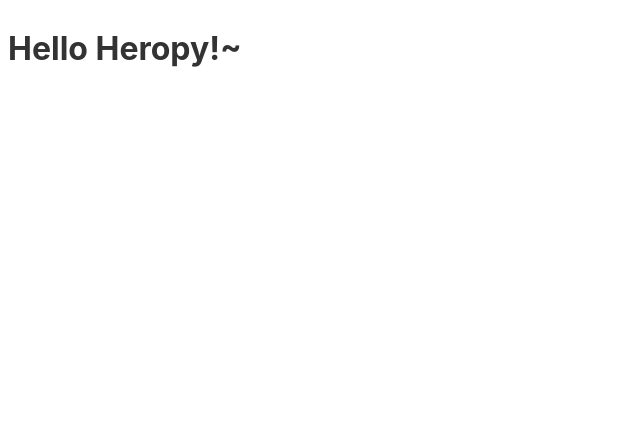
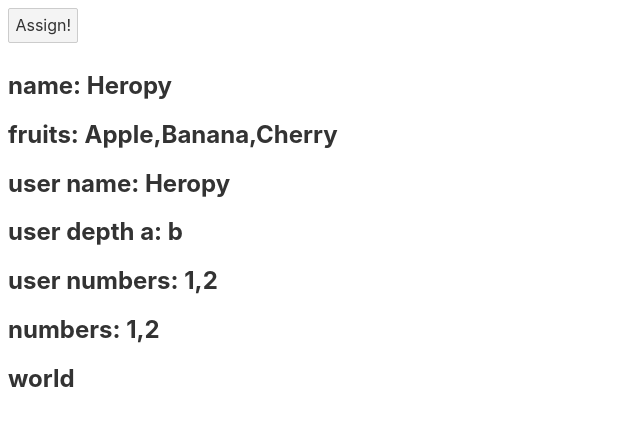
Before and after one commit to seongholim-11/all_svelte_practice, a Svelte app in the folder svelte-app/: page / in a window 1280 px wide. Shown: the top 426 px of the page, without its empty margins (0-640 px from the left). Built offline with nearby package versions, Linux system fonts and the light colour scheme.

Commit message:
할당(Assignment)

```diff
--- a/svelte-app/src/App.svelte
+++ b/svelte-app/src/App.svelte
@@ -1,13 +1,42 @@
 <script>
-    let name = "Heropy";
-    let index = 0;
+    let name = 'Heropy'
+    let fruits = ['Apple', 'Banana', 'Cherry']
+    let user = {
+        name: 'Heropy',
+        depth: {
+            a: 'b'
+        },
+        numbers: [1, 2]
+    }
+    // assign 함수 내부에서 할당연산자를 사용하지 않았기 때문에 반응성을 가지지 못함
+    let numbers = user.numbers
+    // 보간법을 사용할 때는 스크립트 태그의 최상위에서만 변수를 선언
+    let hello = 'world'
+
+    function assign() {
+        // svelte는 할당 연산자를 통한 변화만 반응성을 가짐
+        name = 'Neo'
+        // fruits.push('Orange')
+        // fruits = fruits
+        fruits = [...fruits, 'Orange']
+        // $$invalidate(2(실행순서), user.name="Neo"(갱신 코드), user(갱신 데이터))
+        // $$incalidate(2, user.depth.a ='c', user)
+        // 객체 내부의 데이터가 갱신되더라도 user 전체가 갱신됨.
+        // await tick() 반응성을 가지는 데이터가 갱신되면 실제 화면이 갱신될 때까지 기다림
+        user.name = 'Neo'
+        user.depth.a = 'c'
+        // 아래 코드는 할당 연산자가 없기 때문에 위 코드들이 없으면 갱신되지 않음
+        user.numbers.push(3)
+        numbers = numbers
+    }
 </script>
 
-{@debug index, name}
-<h1
-    on:click={() => {
-        index += 1;
-    }}
->
-    Hello {name}!~
-</h1>
+<button on:click={assign}>Assign!</button>
+
+<h2>name: {name}</h2>
+<h2>fruits: {fruits}</h2>
+<h2>user name: {user.name}</h2>
+<h2>user depth a: {user.depth.a}</h2>
+<h2>user numbers: {user.numbers}</h2>
+<h2>numbers: {numbers}</h2>
+<h2>{hello}</h2>
```
